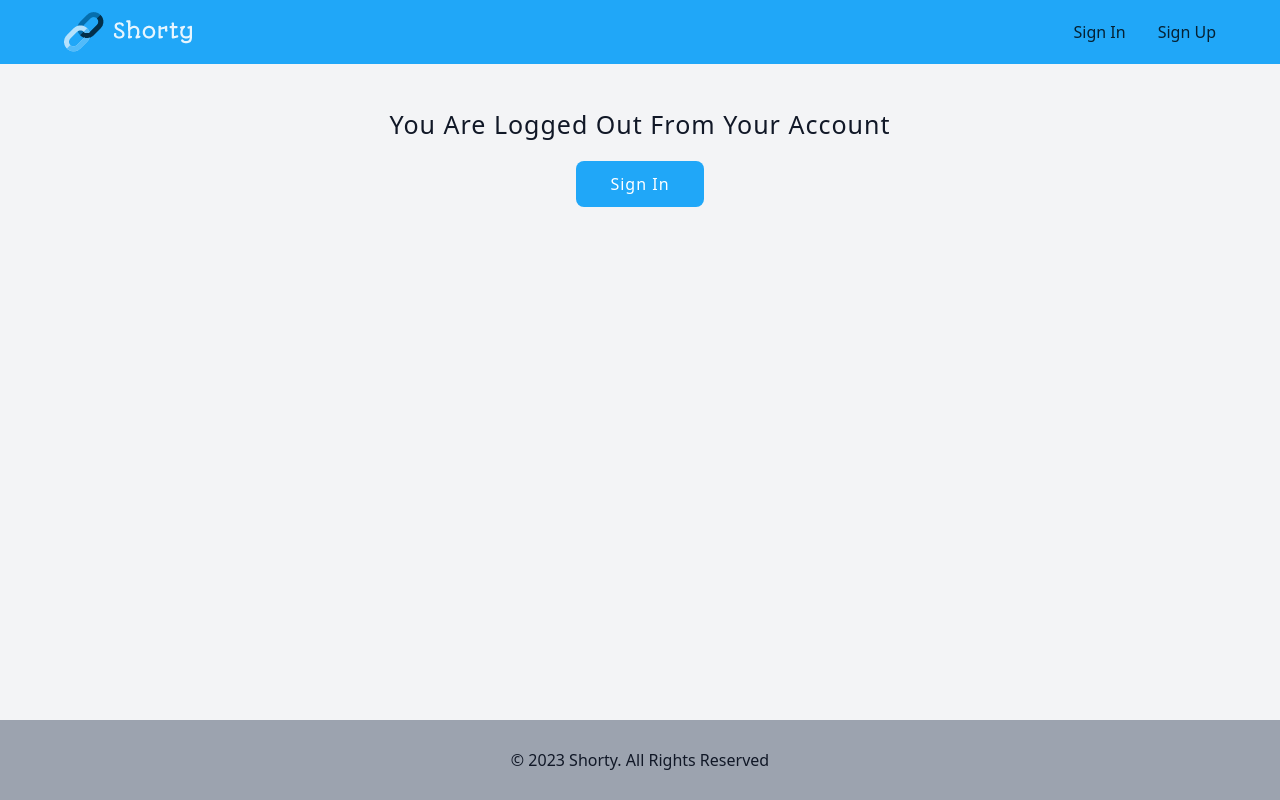
After one commit to andreistr21/Link-Shortener, a Django app: page /account/logout/ in a window 1280 px wide. The commit adds this page. Run offline with Django 4.2, Linux system fonts and the light colour scheme; parts of the project's set-up code (start-up, migrations or seed data) failed here and were passed over; some libraries are stand-ins or nearby versions.

Commit message:
added logout feature

```diff
--- /dev/null
+++ b/src/account/templates/account/logged_out.html
@@ -0,0 +1,15 @@
+{% extends 'common/base.html' %}
+{% block title %}
+    Logged out
+{% endblock title %}
+{% block content %}
+    <section class="section-form">
+        <div class="section-center confirm-email">
+            <h4>You are logged out from your account</h4>
+            <br>
+            <a href="{% url 'account:sign_in' %}">
+                <button class="btn btn-primary block-btn">sign in</button>
+            </a>
+        </div>
+    </section>
+{% endblock content %}
--- a/src/account/urls.py
+++ b/src/account/urls.py
@@ -3,11 +3,12 @@ from django.contrib.auth.views import (
     PasswordResetConfirmView,
     PasswordResetDoneView,
     PasswordResetView,
+    LogoutView,
 )
 from django.urls import include, reverse_lazy
 from django.urls import path
 
-from account.forms import ResetPasswordForm
+from account.forms import ResetPasswordEmailForm, ResetPasswordForm
 
 from . import views
 
@@ -15,6 +16,11 @@ app_name = "account"
 urlpatterns = [
     path("sign-up/", views.sign_up, name="sign_up"),
     path("sign-in/", views.sign_in, name="sign_in"),
+    path(
+        "logout/",
+        LogoutView.as_view(template_name="account/logged_out.html"),
+        name="logout",
+    ),
     path("confirm-email/", views.confirm_email, name="confirm_email"),
     path(
         "new-confirmation-link/",
@@ -30,7 +36,7 @@ urlpatterns = [
     path(
         "password-reset/",
         PasswordResetView.as_view(
-            form_class=ResetPasswordForm,
+            form_class=ResetPasswordEmailForm,
             template_name="account/password_reset.html",
             email_template_name="account/email_password_reset_email.html",
             success_url=reverse_lazy("account:password_reset_done"),
--- a/src/static/main.js
+++ b/src/static/main.js
@@ -12,3 +12,44 @@ closeBtn.addEventListener("click", function () {
 });
 // set year
 date.innerHTML = new Date().getFullYear();
+
+/*
+==========
+Dialog box
+==========
+*/
+function myConfirmBox(message) {
+  let element = document.createElement("div");
+  element.classList.add("dialog-background");
+  element.innerHTML = `<div class="dialog">
+                            <h3>${message}</h3>
+                            <div>
+                                <button id="trueButton" class="btn btn-primary">Yes</button> <!-- Set Id for both buttons -->
+                                <button id="falseButton" class="btn btn-secondary">No</button>
+                            </div>
+                        </div>`;
+  document.body.appendChild(element);
+  return new Promise(function (resolve, reject) {
+    document
+      .getElementById("trueButton")
+      .addEventListener("click", function () {
+        resolve(true);
+        document.body.removeChild(element);
+      });
+    document
+      .getElementById("falseButton")
+      .addEventListener("click", function () {
+        resolve(false);
+        document.body.removeChild(element);
+      });
+  });
+}
+
+// Using the confirm box
+document.getElementById("logout-btn-id").addEventListener("click", () => {
+  myConfirmBox("Are you sure you want to log out?").then((response) => {
+    if (response) {
+      window.location.replace("http://127.0.0.1:8000/account/logout/");
+    }
+  });
+});
--- a/src/templates/common/base.html
+++ b/src/templates/common/base.html
@@ -27,9 +27,9 @@
             <nav class="nav" id="nav">
                 <div class="section-center nav-center">
                     {% comment %} navlogo {% endcomment %}
-                    <div class="nav-logo">
+                    <a href="{% url 'shortener:index' %}" class="nav-logo">
                         <img src="{% static 'Logo.png' %}" alt="">
-                    </div>
+                    </a>
                     {% comment %} navbutton {% endcomment %}
                     <button class="icon-btn nav-btn" id="nav-btn">
                         <i class="fa-solid fa-bars"></i>
@@ -44,7 +44,7 @@
                                 </button>
                                 <div class="dropdown-content">
                                     <a href="#">settings</a>
-                                    <a href="#">logout</a>
+                                    <a id="logout-btn-id">log out</a>
                                 </div>
                             </div>
                         {% else %}
```
Also changed, not shown: src/static/main.css (+56 -8 lines).
